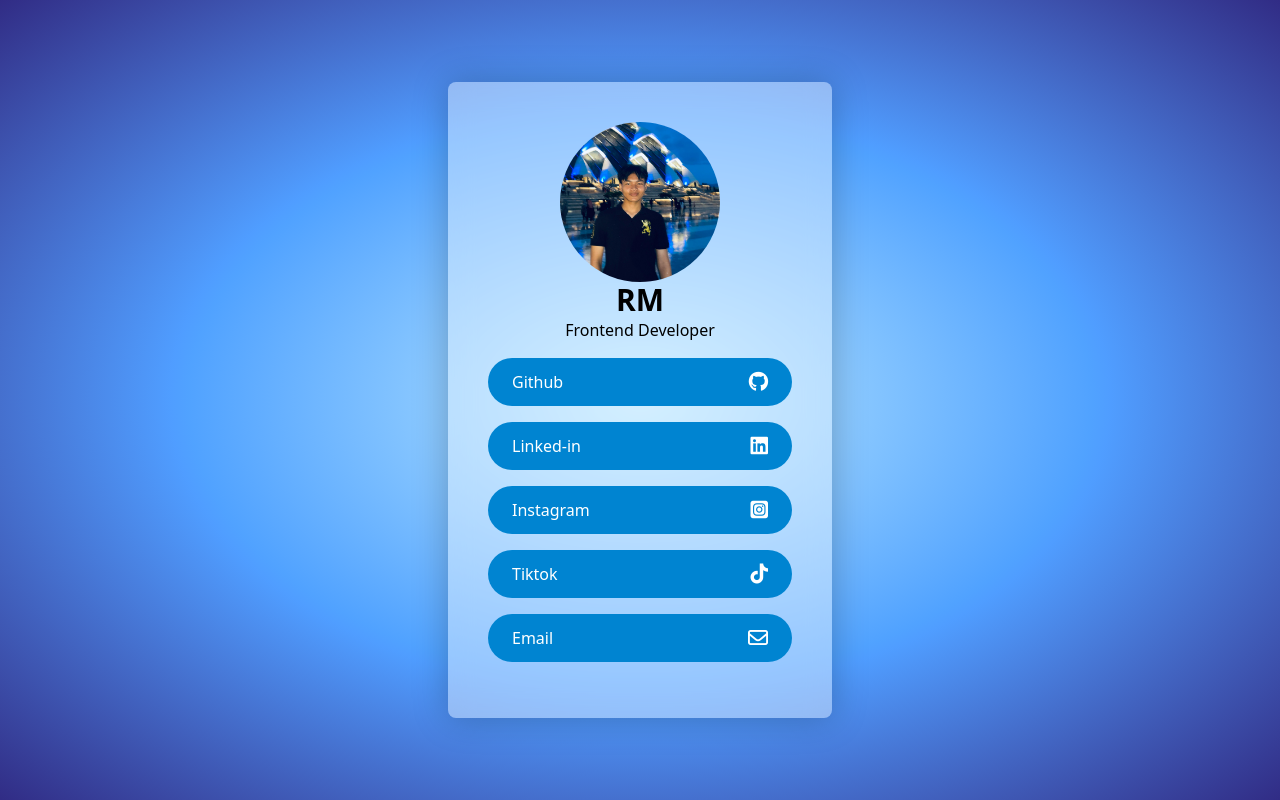
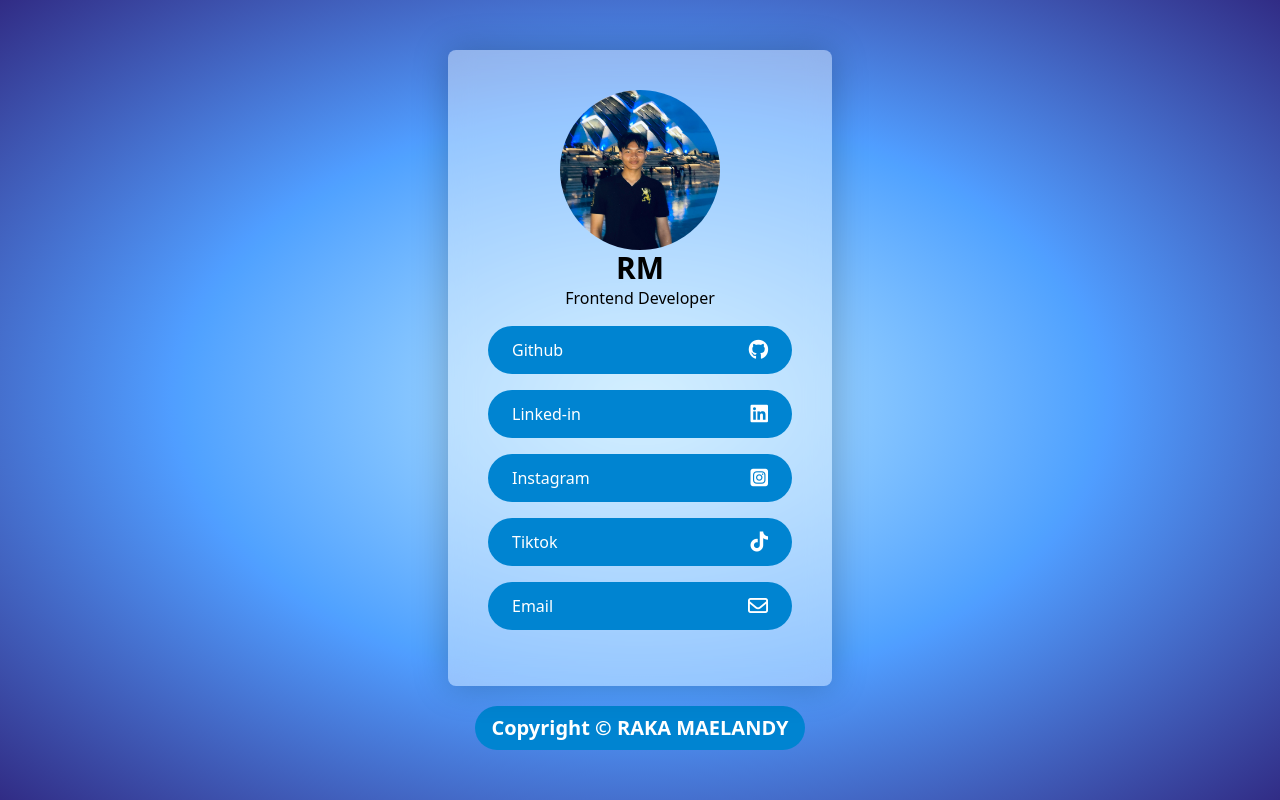
Before and after one commit to maelandy/social_media_rm, a website: page index.html in a window 1280 px wide. Drawn offline with Linux system fonts and the light colour scheme.

Commit message:
menambahkan footer

```diff
--- a/index.html
+++ b/index.html
@@ -14,7 +14,7 @@
     <title>Social Media RM</title>
   </head>
   <body class="bg-radial-[at_50%_50%] from-sky-200 via-blue-400 to-indigo-900 to-100%">
-    <div class="flex justify-center items-center h-screen">
+    <div class="flex flex-col justify-center items-center h-screen">
       <div class="bg-white/40 backdrop-blur-md p-10 rounded-lg w-sm shadow-lg">
         <div class="w-40 m-auto text-center">
           <a href="https://maelandy.github.io/rm_portfolio.github.io/" target="_blank">
@@ -82,6 +82,9 @@
           </a>
         </div>
       </div>
+      <footer class="mx-auto text-center mt-5">
+        <p class="text-xl text-white font-semibold bg-sky-600 py-2 px-4 rounded-full">Copyright &copy; RAKA MAELANDY</p>
+      </footer>
     </div>
   </body>
 </html>
```
Also changed, not shown: src/output.css.
